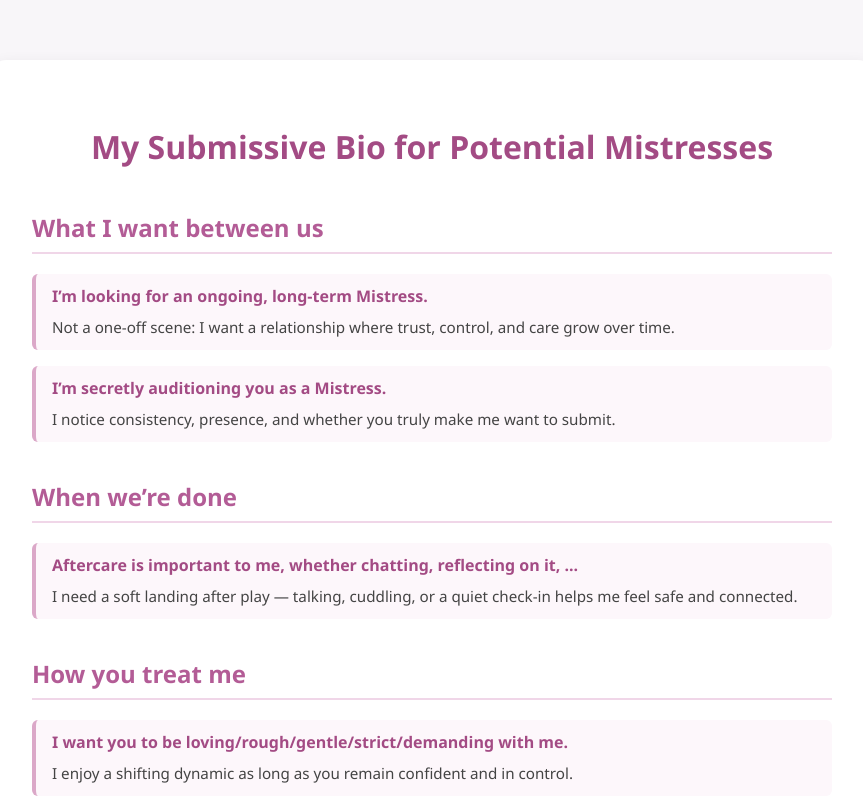
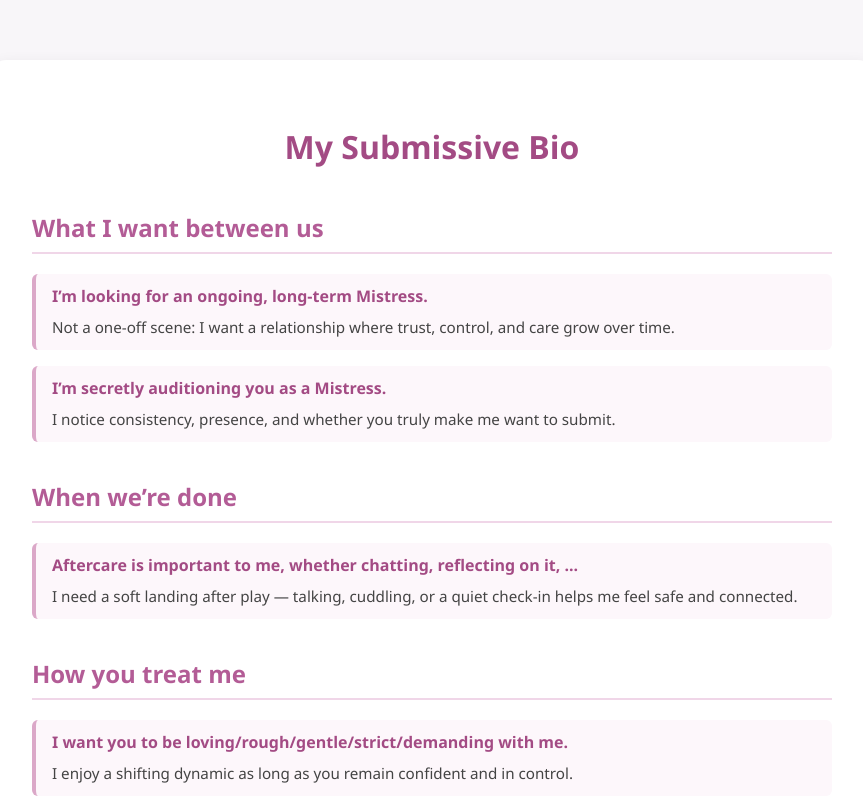
Before and after one commit to simplylisaa/simplylisaa.github.io, a plain HTML site: page index.html in a window 1280 px wide. Shown: the top 800 px of the page, without its empty margins (208-1071 px from the left). Drawn offline with Linux system fonts and the light colour scheme.

Commit message:
Changed the title of the page

```diff
--- a/index.html
+++ b/index.html
@@ -74,7 +74,7 @@
 </head>
 <body>
   <main>
-    <h1>My Submissive Bio for Potential Mistresses</h1>
+    <h1>My Submissive Bio</h1>
 
     <section>
       <h2>What I want between us</h2>
```
